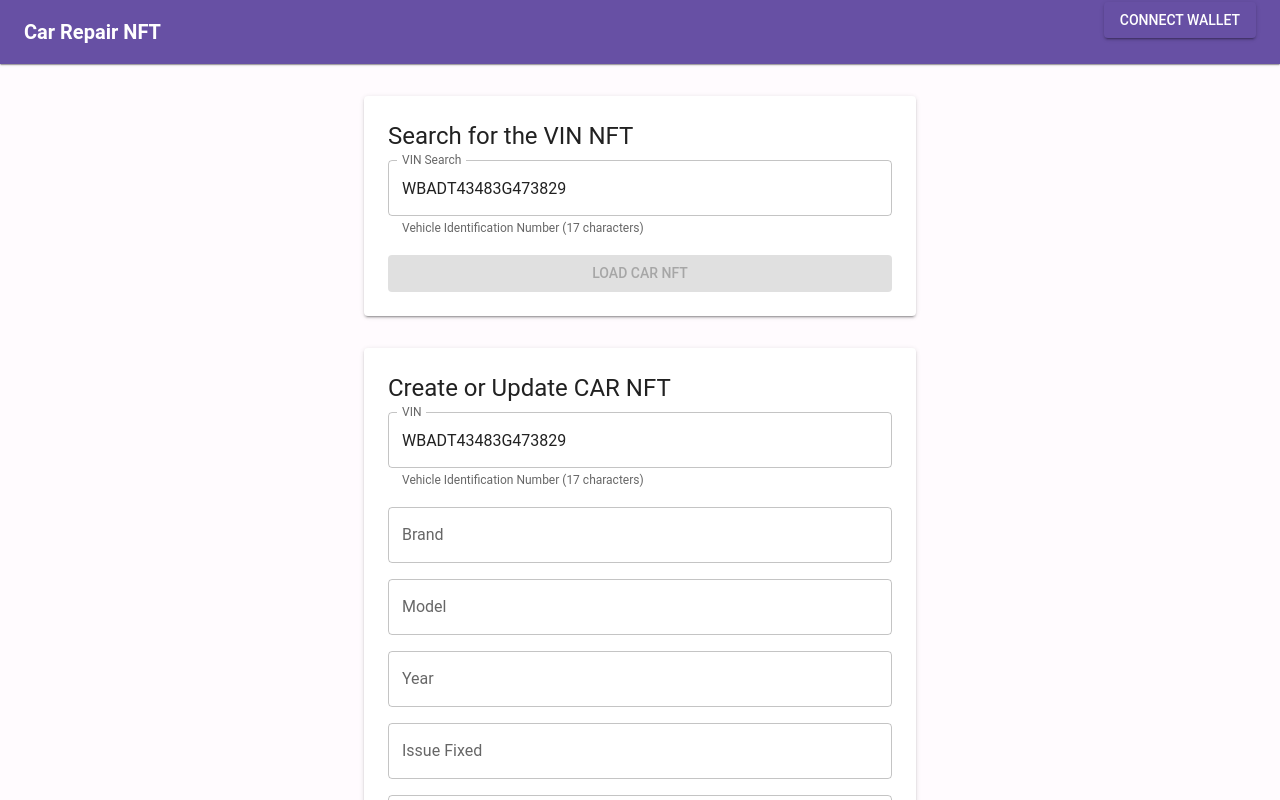
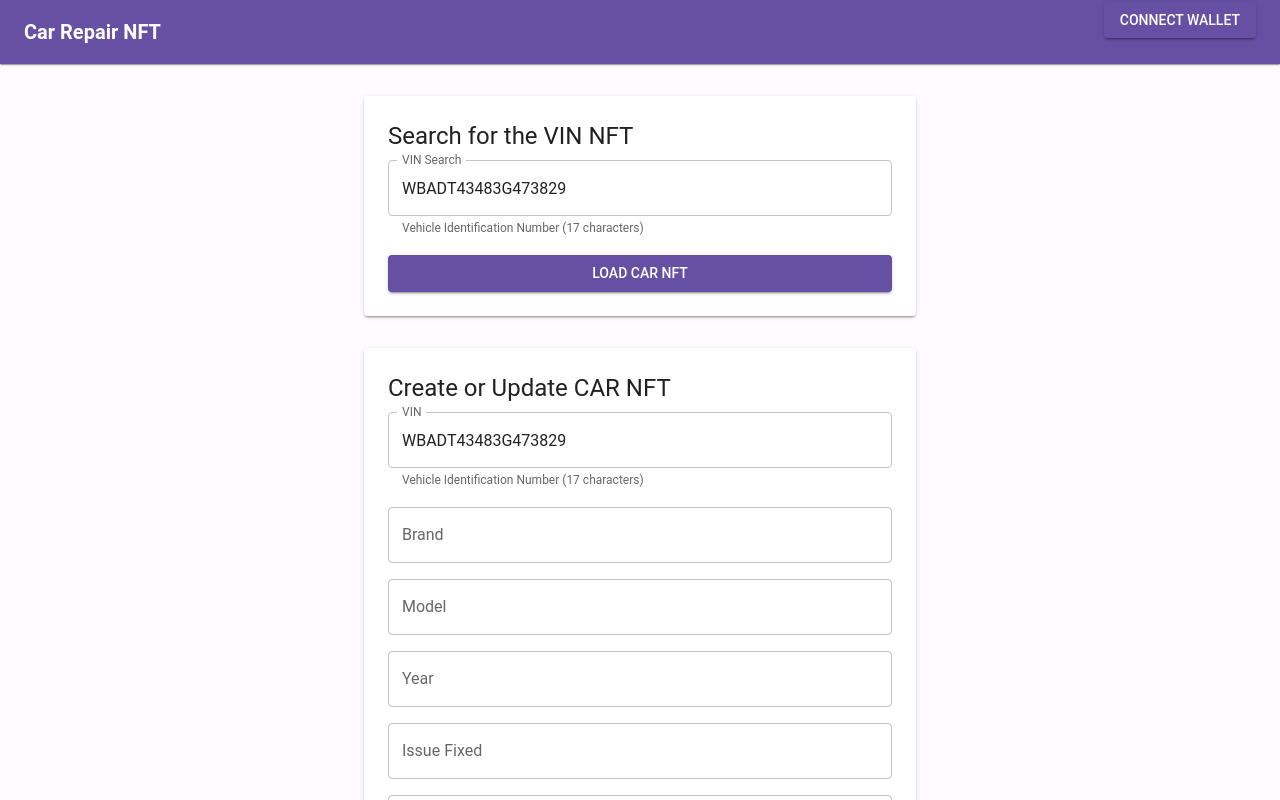
Before and after one commit to Budenkinder/car_nft, a React (Create React App) app in the folder frontend/: page / in a window 1280 px wide. Shown: the top 800 px of the page. Built offline with nearby package versions, Linux system fonts and the light colour scheme; no server answers.

Commit message:
fix issues

```diff
--- a/frontend/src/App.js
+++ b/frontend/src/App.js
@@ -1,4 +1,4 @@
-import React, { useState } from "react";
+import React, { useState, useEffect } from "react";
 import {
   getCidFromContract,
   handleNFTCreation,
@@ -59,6 +59,7 @@ function App() {
   const [walletAddress, setWalletAddress] = useState("");
   const [errors, setErrors] = useState({});
   const [isSubmitting, setIsSubmitting] = useState(false);
+  const [isLoadingNFT, setIsLoadingNFT] = useState(false);
   const [vinLastCid, setVinLastCid] = useState("");
 
   const connectToMetaMask = (address, chainId) => {
@@ -66,22 +67,8 @@ function App() {
     console.log("Connected to chain:", chainId);
     console.log(
       "triggering Smart Contract to fetch vinLastCid, contract address: ",
-      `${process.env.REACT_APP_SMART_CONTRACT_ADDRESS}`
+      address
     );
-
-    // Note: the vin will always be empty
-    getCidFromContract(
-      vin,
-      `${process.env.REACT_APP_SMART_CONTRACT_ADDRESS}`,
-      CONTRACT_ABI
-    )
-      .then((cid) => {
-        setVinLastCid(cid);
-        console.log("CID from contract:", cid);
-      })
-      .catch((error) => {
-        console.error("Error fetching CID from contract:", error);
-      });
   };
 
   const handleSubmit = async (event) => {
@@ -160,12 +147,20 @@ function App() {
   };
 
   const handleLoadNFT = async () => {
+    console.log("vin");
+    console.log(vin);
     if (!vin) {
       setErrors({ ...errors, vin: "VIN is required to load NFT data" });
       return;
     }
+    console.log("vin valid?");
+    console.log(isValidVIN(vin));
 
-    setIsSubmitting(true);
+    if (!isValidVIN(vin)) {
+      newErrors = { ...newErrors, ...validation.errors };
+    }
+
+    setIsLoadingNFT(true);
 
     try {
       const cid = await getCidFromContract(
@@ -191,7 +186,7 @@ function App() {
       console.error("Error loading NFT data:", error);
       setErrors({ ...errors, vin: "Failed to load NFT data for this VIN" });
     } finally {
-      setIsSubmitting(false);
+      setIsLoadingNFT(false);
     }
   };
 
@@ -233,20 +228,24 @@ function App() {
               variant="contained"
               color="primary"
               onClick={handleLoadNFT}
-              disabled={!walletAddress || isSubmitting}
+              disabled={walletAddress.length == 0 ? false : true}
               startIcon={
-                isSubmitting ? (
+                isLoadingNFT ? (
                   <CircularProgress size={20} color="inherit" />
                 ) : null
               }
             >
-              {isSubmitting ? "Processing..." : "Load Car NFT"}
+              {isLoadingNFT ? "Loading..." : "Load Car NFT"}
             </Button>
           </Stack>
         </Paper>
       </Container>
 
-      <Container maxWidth="sm" sx={{ mt: 4 }}>
+      <Container
+        maxWidth="sm"
+        sx={{ mt: 4 }}
+        disabled={!vinLastCid.length == 0 ? true : false}
+      >
         <Paper elevation={2} sx={{ p: 3 }}>
           <Typography variant="h5" gutterBottom>
             Create or Update CAR NFT
@@ -315,7 +314,9 @@ function App() {
               variant="contained"
               color="primary"
               onClick={handleSubmit}
-              disabled={!walletAddress || isSubmitting}
+              disabled={
+                walletAddress.length == 0 ? true : false || isSubmitting
+              }
               startIcon={
                 isSubmitting ? (
                   <CircularProgress size={20} color="inherit" />
--- a/frontend/src/components/MetaMaskLogin.jsx
+++ b/frontend/src/components/MetaMaskLogin.jsx
@@ -75,7 +75,7 @@ const MetaMaskLogin = ({
     }
 
     // Update connection with new chain
-    if (walletAddress && onConnect) {
+    if (walletAddress.length > 0 && onConnect) {
       onConnect(walletAddress, newChainId);
     }
   };
@@ -140,7 +140,7 @@ const MetaMaskLogin = ({
       variant="contained"
       color="primary"
       onClick={!walletAddress ? connectWallet : undefined}
-      disabled={isLoading || walletAddress}
+      disabled={isLoading || walletAddress.length > 0 ? true : false}
       startIcon={isLoading ? <CircularProgress size={20} color="inherit" /> : null}
     >
       {isLoading ? 'Connecting...' : walletAddress ? 'Connected to MetaMaSK' : buttonText}
```
